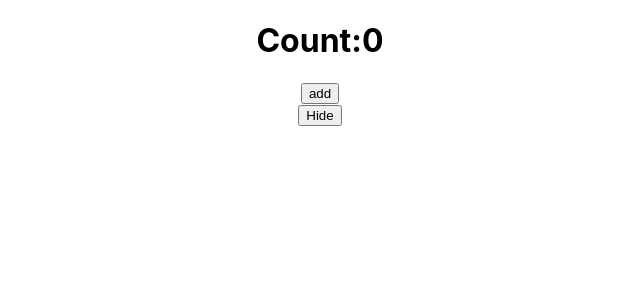
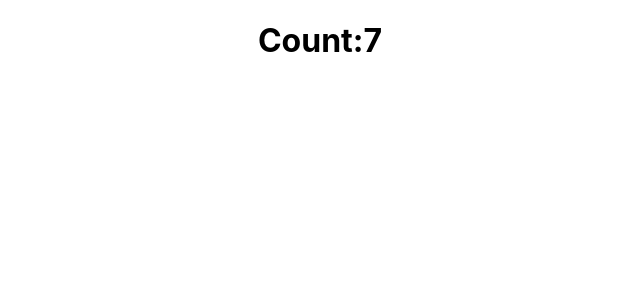
Before and after one commit to Supanut1911/Reacthook-101, a React (Create React App) app: page / in a window 1280 px wide. Shown: the top 300 px of the page, without its empty margins (320-960 px from the left). Built offline with nearby package versions, Linux system fonts and the light colour scheme.

Commit message:
useEffect interval

```diff
--- a/src/App.js
+++ b/src/App.js
@@ -5,6 +5,7 @@ import UseStateObj from './components/UseStateObj'
 import UseStateArray from './components/UseStateArray'
 import UseEffectDemo from './components/UseEffectDemo'
 import UseEffectCleanup from "./components/UseEffectCleanup";
+import UseEffectInterval from './components/UseEffectInterval'
 
 function App() {
 
@@ -16,8 +17,11 @@ function App() {
       {/* <UseStateObj/> */}
       {/* <UseStateArray/> */}
       {/* <UseEffectDemo/> */}
-      {isShow && <UseEffectCleanup/>}
-      <button onClick={()=>setisShow(false)}>Hide</button>
+
+      {/* {isShow && <UseEffectCleanup/>}
+      <button onClick={()=>setisShow(false)}>Hide</button> */}
+
+      <UseEffectInterval/>
     </div>
   );
 }
--- /dev/null
+++ b/src/components/UseEffectInterval.js
@@ -0,0 +1,26 @@
+import React, { useState, useEffect} from 'react'
+
+
+export default function UseEffectInterval() {
+
+    const [count, setcount] = useState(0)
+    const dosomething = () => {
+        setcount(count => count + 1)
+    }
+
+    useEffect(() => {
+
+        const intervalId = setInterval(dosomething, 1000);
+
+        //Cleanup
+        return () => {
+            clearInterval(intervalId)
+        };
+    }, [])
+
+    return (
+        <div>
+            <h1>Count:{count}</h1>
+        </div>
+    )
+}
```
